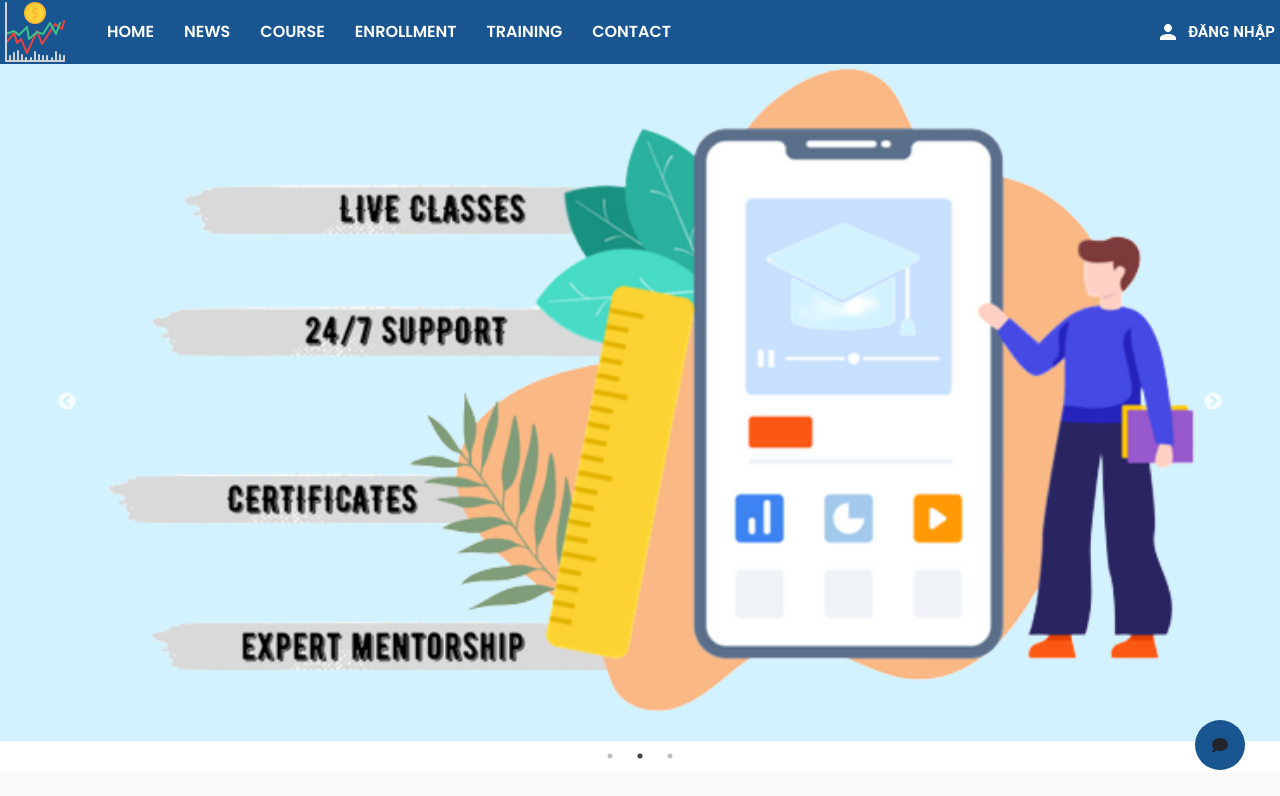
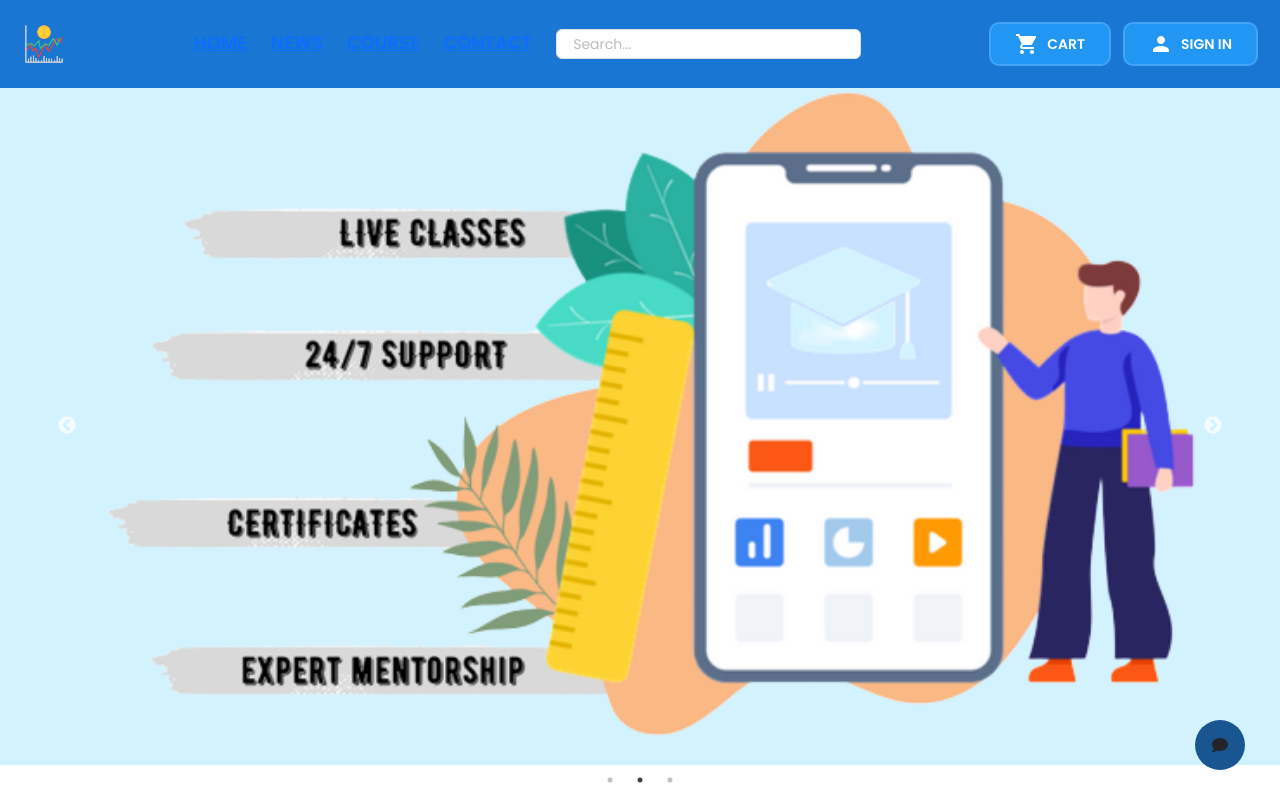
Before and after one commit to Tam-NhuBh/Stock-E-learning, a React (Create React App) app: page / in a window 1280 px wide. Shown: the top 796 px of the page. Built offline with nearby package versions, Linux system fonts and the light colour scheme.

Commit message:
feat/header_03: update header 03

```diff
--- a/src/layouts/Header/Header.tsx
+++ b/src/layouts/Header/Header.tsx
@@ -1,14 +1,16 @@
-import { Box, Button, Typography } from "@mui/material";
 import React, { useEffect, useState } from "react";
+import { Link } from "react-router-dom";
+import { useNavigate } from "react-router-dom";
 import PersonIcon from "@mui/icons-material/Person";
-import { useNavigate } from "react-router-dom";
-import LOGO from "../../assets/img/logo.png";
-import "./header.css";
-import { Link } from 'react-router-dom';
+import ShoppingCartIcon from "@mui/icons-material/ShoppingCart";
+import Logo from "../../assets/img/logo.png";
+import { Menu, MenuItem, Grid, Typography} from "@mui/material";
 
-function Main() {
+function Header() {
   const navigate = useNavigate();
-  const [user, setUser] = useState({});
+  const [user, setUser] = useState<{ username?: string }>({});
+  const [searchQuery, setSearchQuery] = useState("");
+  const [anchorEl, setAnchorEl] = useState(null);
 
   useEffect(() => {
     const getCurrentUser = () => {
@@ -25,53 +27,156 @@ function Main() {
     navigate("/");
     window.location.reload();
   };
+
   const handleLoginButtonClick = () => {
-    navigate("/login"); // Chuyển hướng đến trang login khi nút được nhấp
+    // Code xác thực đăng nhập ở đây...
+    // Sau khi đăng nhập thành công, cập nhật trạng thái của người dùng:
+    setUser({ username: "username" }); // Thay "username" bằng username thực tế
+
+    // Chuyển hướng đến trang chính hoặc trang nào đó:
+    navigate("/");
+
+    // Hoặc bạn có thể reload lại trang để cập nhật giao diện:
+    // window.location.reload();
   };
+
+  const handleSearchChange = (event:any) => {
+    setSearchQuery(event.target.value);
+  };
+
+  const handleCartClick = () => {
+    if (!user?.username) {
+      // Nếu người dùng chưa đăng nhập, chuyển hướng đến trang đăng nhập
+      navigate("/login");
+    } else {
+      // Nếu người dùng đã đăng nhập, chuyển hướng đến trang giỏ hàng
+      navigate("/cart");
+    }
+  };
+
+  const handleMenuOpen = (event:any) => {
+    setAnchorEl(event.currentTarget);
+  };
+
+  const handleMenuClose = () => {
+    setAnchorEl(null);
+  };
+
   return (
-    <Box
-      width={"100%"}
-      bgcolor={"#195691"}
-      display={"flex"}
-      justifyContent={"space-between"}
-    >
+    <header className="bg-blue-700 text-white py-4 md:py-6 px-4 md:px-8 flex justify-between items-center">
       {/* Logo */}
-      <div className="logo">
-        <img src={LOGO} alt="Logo" />
+      <Link to="/">
+        <img src={Logo} alt="Logo" className="h-8 md:h-10" />
+      </Link>
 
         {/* Menu */}
-          <Box className="menu"> {/* Sử dụng class "menu" để căn chỉnh vị trí */}
-          <Link to="/" className="text" style={{ fontSize: '16px', fontWeight: 'bold' }}>HOME</Link>
-            <Link to="/blog" className="text" style={{ fontSize: '16px', fontWeight: 'bold' }}>NEWS</Link>
-            <Link to="/course" className="text" style={{ fontSize: '16px', fontWeight: 'bold' }}>COURSE</Link>
-            <Link to="/enrollment" className="text" style={{ fontSize: '16px', fontWeight: 'bold' }}>ENROLLMENT</Link>
-            <Link to="/training" className="text" style={{ fontSize: '16px', fontWeight: 'bold' }}>TRAINING</Link>
-            <Link to="/contact" className="text" style={{ fontSize: '16px', fontWeight: 'bold' }}>CONTACT</Link>
-          </Box>
-      </div>
+        <nav className="hidden md:flex space-x-6">
+          <Link to="/" className="text-lg font-semibold hover:underline">
+            HOME
+          </Link>
+          <Link to="/blog" className="text-lg font-semibold hover:underline">
+            NEWS
+          </Link>
+          <Link to="/course" className="text-lg font-semibold hover:underline">
+            COURSE
+          </Link>
+          <Link to="/contact" className="text-lg font-semibold hover:underline">
+            CONTACT
+          </Link>
+          <input
+            type="text"
+            placeholder="Search..."
+            className="border border-gray-300 rounded-md px-3 py-1 text-sm focus:outline-none"
+            value={searchQuery}
+            onChange={handleSearchChange}
+          />
+        </nav>
 
-      {/* Button đăng nhập / đăng xuất */}
-      {/* {!user?.username ? ( */}
-        <Button size="small" onClick={handleLoginButtonClick}>
-          <Box display={"flex"} alignItems={"center"} gap={1}>
-            <PersonIcon sx={{ color: "white" }} />
-              <Typography color={"white"} fontSize={15} fontWeight={"bold"}>
-                Đăng nhập
-              </Typography>
-          </Box>
-        </Button>
-      {/* ) : (
-        <Box display={"flex"} alignItems={"center"}>
-          <Typography className="text">({user?.username})</Typography>
-          <Button onClick={handleLogout}>
-            <Typography fontSize={12} color={"white"} fontWeight={"bold"}>
-              Đăng xuất
-            </Typography>
-          </Button>
-        </Box>
-      )} */}
-    </Box>
+        {/* Right section */}
+        <div className="flex items-center space-x-4">
+          {/* Button giỏ hàng */}
+          <button
+            onClick={handleCartClick}
+            className="flex items-center space-x-2 bg-blue-500 hover:bg-blue-600 py-2 px-4 rounded-lg text-sm font-semibold transition duration-300 ring-2 ring-blue-400"
+          >
+            <ShoppingCartIcon className="h-5 w-5" />
+            <span>CART</span>
+          </button>
+
+          {/* Button đăng nhập / đăng xuất */}
+          {user?.username ? (
+            <div>
+              <button
+                onClick={handleMenuOpen}
+                className="flex items-center space-x-2 bg-blue-500 hover:bg-blue-600 py-2 px-4 rounded-full text-sm font-semibold transition duration-300 ring-2 ring-blue-400"
+              >
+                <PersonIcon className="h-5 w-5" />
+                <span>{user.username}</span>
+              </button>
+              <Menu
+                anchorEl={anchorEl}
+                open={Boolean(anchorEl)}
+                onClose={handleMenuClose}
+              >
+                <MenuItem>
+                  <Grid container alignItems="center" spacing={1}>
+                    <Grid item>
+                      <PersonIcon />
+                    </Grid>
+                    <Grid item>
+                      <Typography>{user.username}</Typography>
+                    </Grid>
+                  </Grid>
+                </MenuItem>
+
+                <hr className="menu-divider" /> {/* Đường line ngăn cách */}
+
+                <MenuItem onClick={handleMenuClose}>My learning</MenuItem>
+                <hr className="my-1 border-gray-200" />
+                <MenuItem onClick={handleMenuClose}>Wishlist</MenuItem>
+                <hr className="my-1 border-gray-200" />
+                <MenuItem onClick={handleMenuClose}>Instructor dashboard</MenuItem>
+                <hr className="menu-divider" /> {/* Đường line ngăn cách */}
+                <hr className="my-1 border-gray-200" />
+                <MenuItem onClick={handleMenuClose}>Notifications</MenuItem>
+                <hr className="menu-divider" /> {/* Đường line ngăn cách */}
+
+                <hr className="my-1 border-gray-200" />
+                <MenuItem onClick={handleMenuClose}>Account settings</MenuItem>
+                <hr className="my-1 border-gray-200" />
+                <MenuItem onClick={handleMenuClose}>Payment methods</MenuItem>
+                <hr className="my-1 border-gray-200" />
+                <MenuItem onClick={handleMenuClose}>Subscriptions</MenuItem>
+                <hr className="my-1 border-gray-200" />
+                <MenuItem onClick={handleMenuClose}>Purchase history</MenuItem>
+                <hr className="menu-divider" /> {/* Đường line ngăn cách */}
+
+                <hr className="my-1 border-gray-200" />
+                <MenuItem onClick={handleMenuClose}>Public profile</MenuItem>
+                <hr className="my-1 border-gray-200" />
+                <MenuItem onClick={handleMenuClose}>Edit profile</MenuItem>
+                <hr className="menu-divider" /> {/* Đường line ngăn cách */}
+
+                <hr className="my-1 border-gray-200" />
+                <MenuItem onClick={handleLogout}>Help</MenuItem>
+                <hr className="my-1 border-gray-200" />
+                <MenuItem onClick={handleLogout}>Log out</MenuItem>
+              </Menu>
+
+            </div>
+          ) : (
+            <button
+              onClick={handleLoginButtonClick}
+              className="flex items-center space-x-2 bg-blue-500 hover:bg-blue-600 py-2 px-4 rounded-lg text-sm font-semibold transition duration-300 ring-2 ring-blue-400"
+            >
+              <PersonIcon className="h-5 w-5" />
+              <span>SIGN IN</span>
+            </button>
+          )}
+        </div>
+
+    </header>
   );
 }
 
-export default Main;
+export default Header;
--- a/src/layouts/Header/header.css
+++ b/src/layouts/Header/header.css
@@ -152,3 +152,9 @@ img {
     align-items: center;
     gap: 10px; /* Khoảng cách giữa các menu */
   }
+
+  .menu-divider {
+    border: none;
+    border-top: 1px solid #e0e0e0; /* Màu xám nhạt */
+    margin: 8px 0; /* Khoảng cách trên và dưới */
+  }
--- a/src/pages/guest/blog/guestBlogDetail.tsx
+++ b/src/pages/guest/blog/guestBlogDetail.tsx
@@ -133,7 +133,6 @@ const GuestBlogDetail = () => {
                           multiline
                           rows={4}
                           style={{ marginBottom: '10px' }}
-                          onClick={handleSubmit}
 
                         />
                         <Button variant="contained" color="primary">
--- /dev/null
+++ b/src/pages/user/home/HomePage.tsx
@@ -0,0 +1,11 @@
+
+
+const HomePage = () => {
+    return(
+        <div className="user-homepage">
+
+        </div>
+    );
+
+};
+export default HomePage;
```
Also changed, not shown: src/routes/index.ts (+8 -2 lines).
